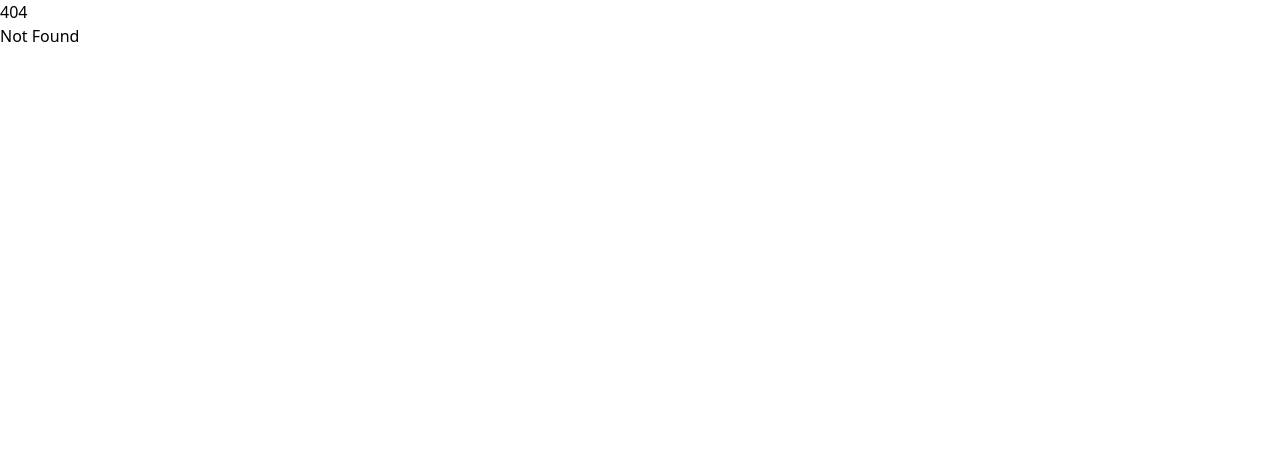
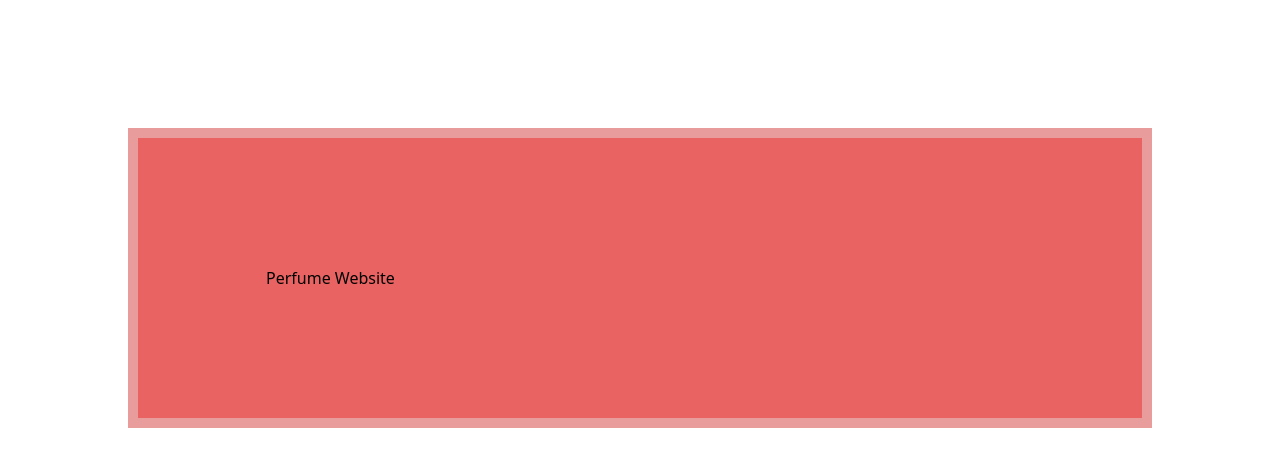
Before and after one commit to rat-tub/frontend-components, a SvelteKit app: page /templates in a window 1280 px wide. Before the commit this address had no page. Shown: the top 466 px of the page. Built offline with nearby package versions, Linux system fonts and the light colour scheme.

Commit message:
refactor: move StaticFlower page to templates route

```diff
--- a/src/routes/+page.svelte
+++ b/src/routes/+page.svelte
@@ -1,13 +1,13 @@
 <script>
-  import { base } from "$app/paths";
+  import { base } from '$app/paths';
 </script>
 
 <div>
   <ol>
+    <li><a href="{base}/components">Components</a></li>
     <li><a href="{base}/css">CSS</a></li>
-    <li><a href="{base}/StaticFlower">Perfume Website</a></li>
     <li><a href="{base}/tasc-templates">TASC Templates</a></li>
-    <li><a href="{base}/components">Components</a></li>
+    <li><a href="{base}/templates">Templates/Mockup Pages</a></li>
   </ol>
 </div>
 
--- /dev/null
+++ b/src/routes/templates/+page.svelte
@@ -0,0 +1,18 @@
+<script>
+  import { base } from '$app/paths';
+</script>
+
+<div>
+  <ol>
+    <li><a href="{base}/templates/StaticFlower">Perfume Website</a></li>
+  </ol>
+</div>
+
+<style>
+  div {
+    background-color: #ea6363;
+    padding: 10%;
+    border: 10px solid rgb(233, 156, 156);
+    margin: 10%;
+  }
+</style>
```
Also changed, not shown: src/routes/templates/StaticFlower/+page.svelte (renamed from src/routes/StaticFlower/+page.svelte).
